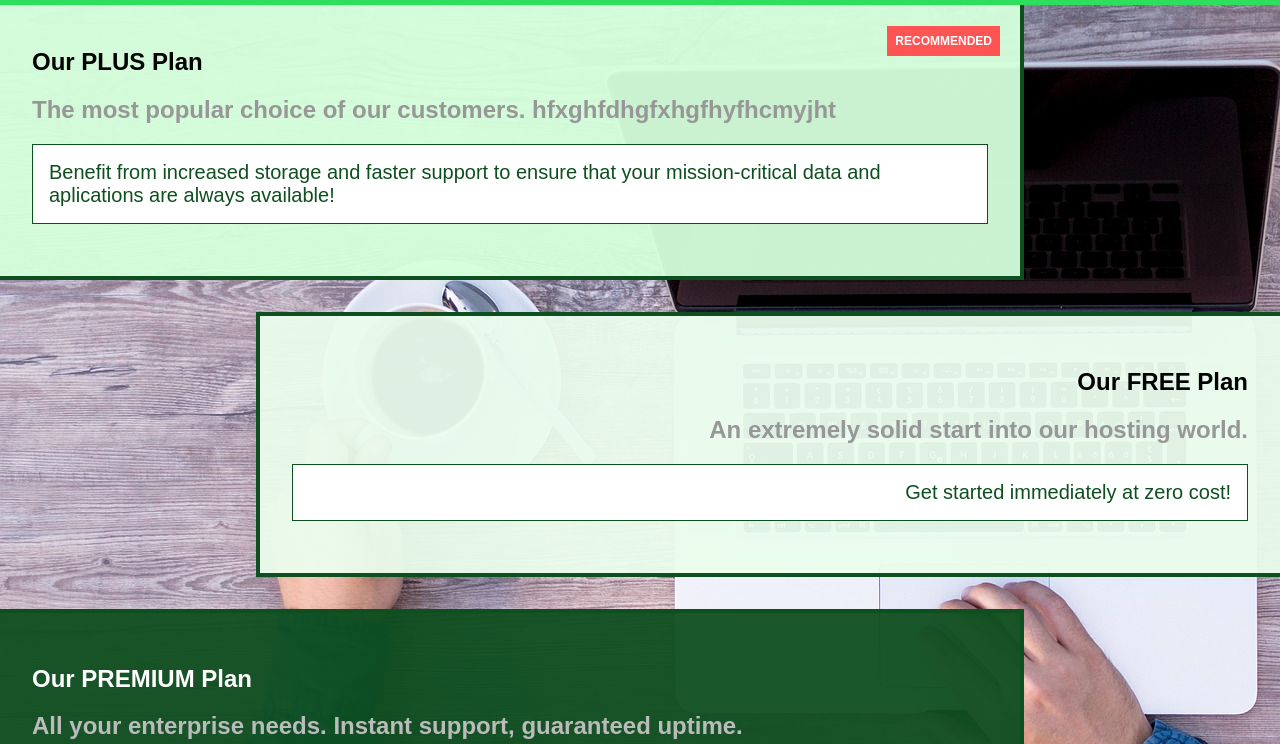
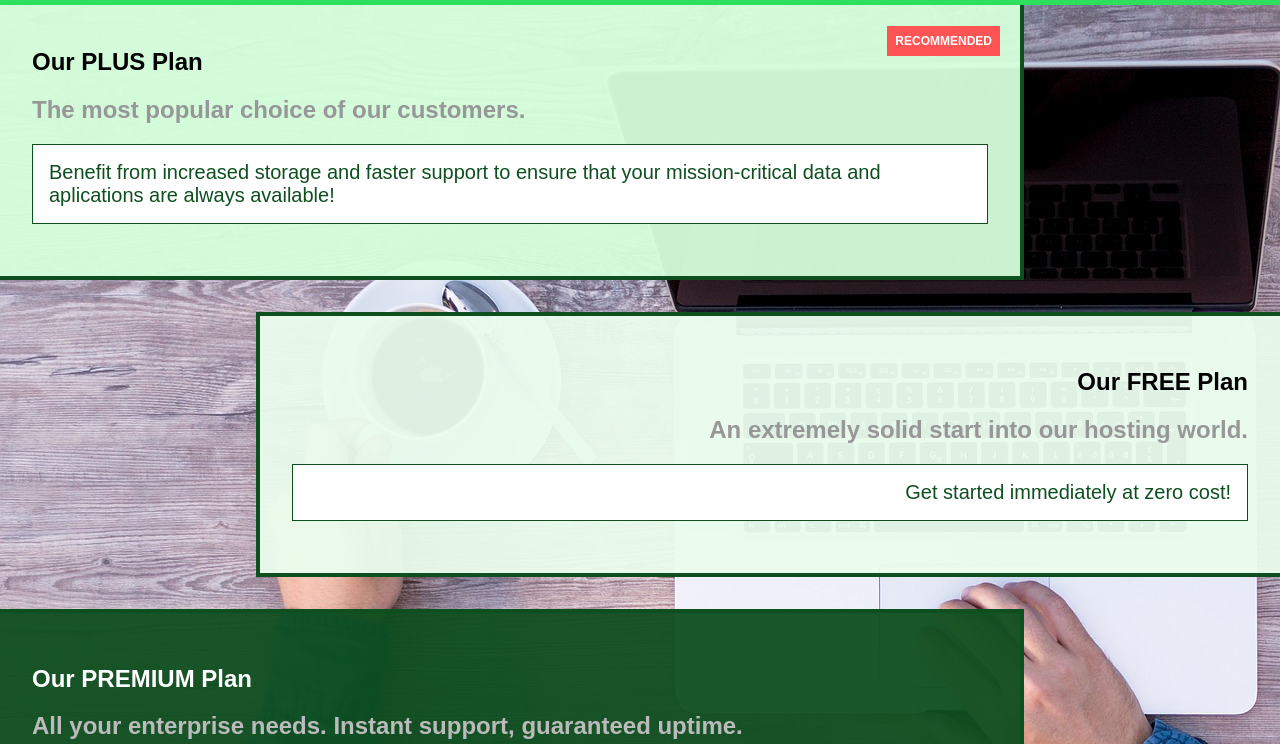
Before and after one commit to vumar/project-1, a plain HTML site: page packages/index.html in a window 1280 px wide. Shown: the part 56-800 px from the top of the page. Drawn offline with Linux system fonts and the light colour scheme.

Commit message:
my efgbdfg  commit

```diff
--- a/packages/index.html
+++ b/packages/index.html
@@ -44,7 +44,7 @@
           <h1 class="package__title">Our PLUS Plan</h1>
           <h2 class="package__badge">RECOMMENDED</h2>
           <h2 class="package__subtitle">
-            The most popular choice of our customers. hfxghfdhgfxhgfhyfhcmyjht
+            The most popular choice of our customers.
           </h2>
           <p class="package__info">
             Benefit from increased storage and faster support to ensure that
```
